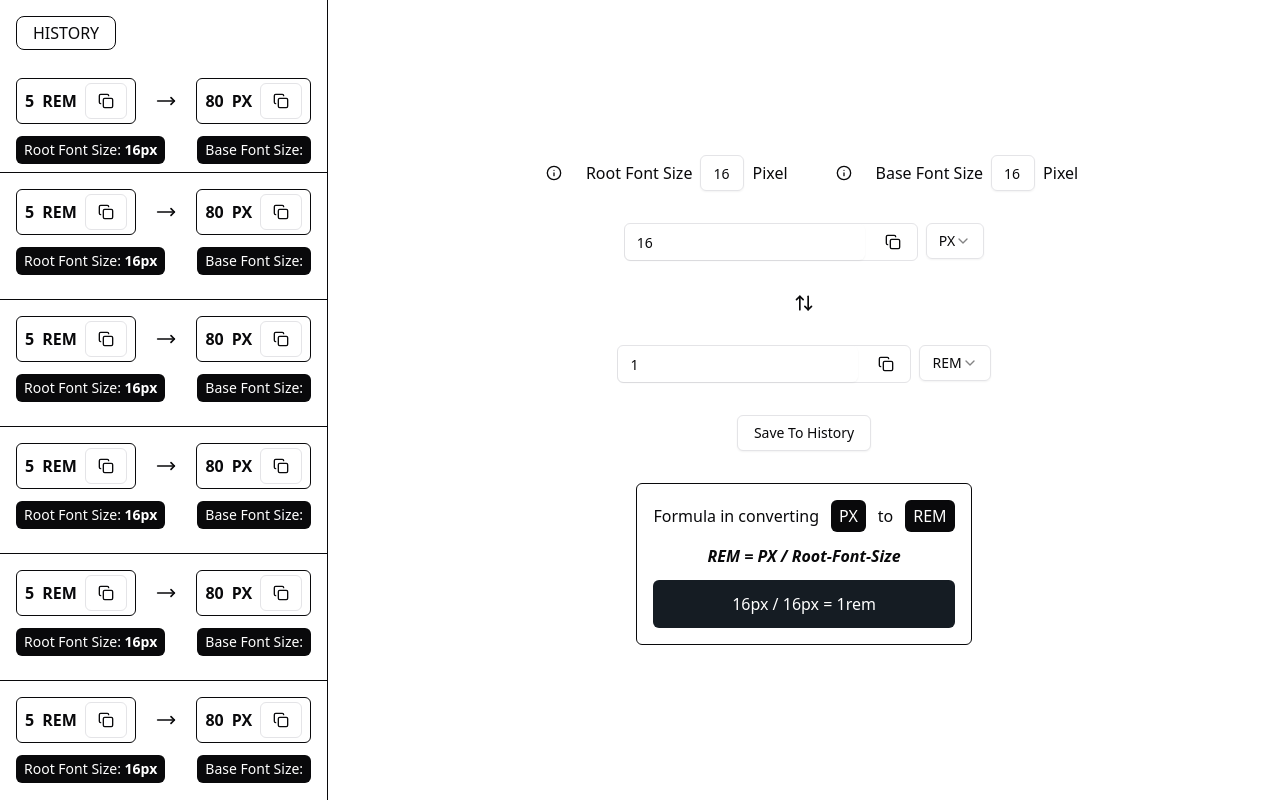
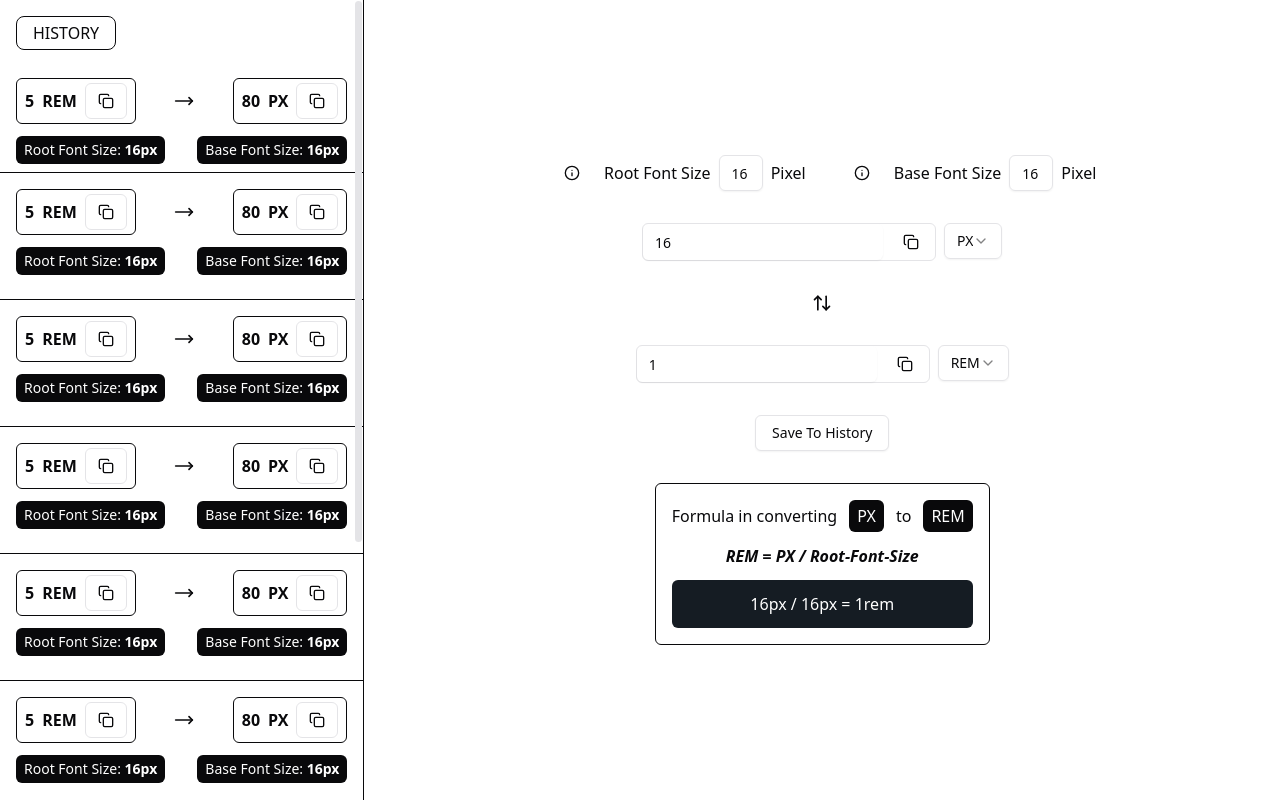
Before and after one commit to zshaian/css-units-playground, a React (Vite) app: page / in a window 1280 px wide. Built offline with nearby package versions, Linux system fonts and the light colour scheme.

Commit message:
refactor: add a baseFontSize property to the dummy value of conversion hisotry list

```diff
--- a/src/layout/ConversionHistoryLayout.tsx
+++ b/src/layout/ConversionHistoryLayout.tsx
@@ -15,6 +15,7 @@ const ConversionHistoryLayout: React.FC = () => {
       to: 80,
       toUnit: "px",
       rootFontSize: "16px",
+      baseFontSize: "16px",
     },
     {
       from: 5,
@@ -22,6 +23,7 @@ const ConversionHistoryLayout: React.FC = () => {
       to: 80,
       toUnit: "px",
       rootFontSize: "16px",
+      baseFontSize: "16px",
     },
     {
       from: 5,
@@ -29,6 +31,7 @@ const ConversionHistoryLayout: React.FC = () => {
       to: 80,
       toUnit: "px",
       rootFontSize: "16px",
+      baseFontSize: "16px",
     },
     {
       from: 5,
@@ -36,6 +39,7 @@ const ConversionHistoryLayout: React.FC = () => {
       to: 80,
       toUnit: "px",
       rootFontSize: "16px",
+      baseFontSize: "16px",
     },
     {
       from: 5,
@@ -43,6 +47,7 @@ const ConversionHistoryLayout: React.FC = () => {
       to: 80,
       toUnit: "px",
       rootFontSize: "16px",
+      baseFontSize: "16px",
     },
     {
       from: 5,
@@ -50,6 +55,31 @@ const ConversionHistoryLayout: React.FC = () => {
       to: 80,
       toUnit: "px",
       rootFontSize: "16px",
+      baseFontSize: "16px",
+    },
+    {
+      from: 5,
+      fromUnit: "rem",
+      to: 80,
+      toUnit: "px",
+      rootFontSize: "16px",
+      baseFontSize: "16px",
+    },
+    {
+      from: 5,
+      fromUnit: "rem",
+      to: 80,
+      toUnit: "px",
+      rootFontSize: "16px",
+      baseFontSize: "16px",
+    },
+    {
+      from: 5,
+      fromUnit: "rem",
+      to: 80,
+      toUnit: "px",
+      rootFontSize: "16px",
+      baseFontSize: "16px",
     },
   ];
 
```
